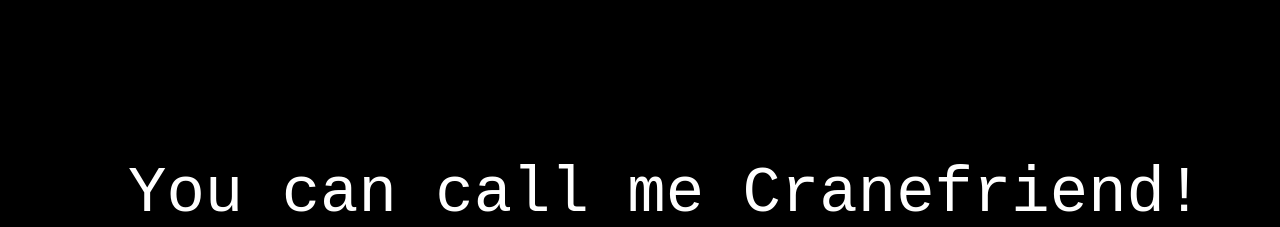
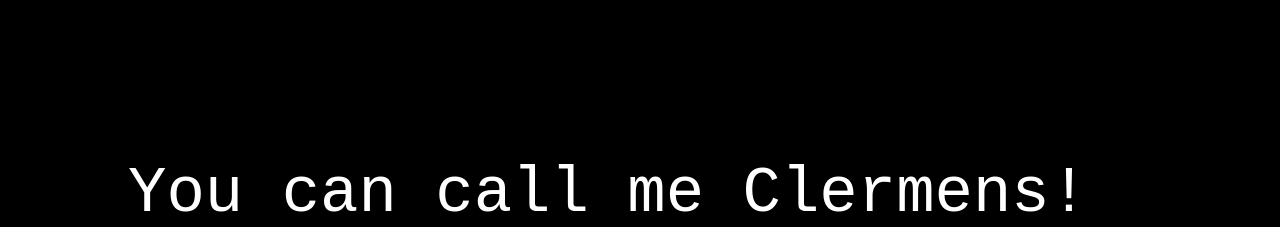
Before and after one commit to ldue/ldue.github.io, a plain HTML site: page index.html in a window 1280 px wide. Shown: the part 170-397 px from the top of the page. Drawn offline with Linux system fonts and the light colour scheme.

Commit message:
Update index.html

```diff
--- a/index.html
+++ b/index.html
@@ -11,7 +11,7 @@
 <body>
   <div class="vspacer"></div>
   <div class="main">
-    <div> You can call me Cranefriend!</div>
+    <div> You can call me Clermens!</div>
     <a href="https://krancorp.net">
       <img src="https://krancorp.net/assets/img/favicons/apple-touch-icon-72x72.png" class="icon"></img>
     </a>
```
